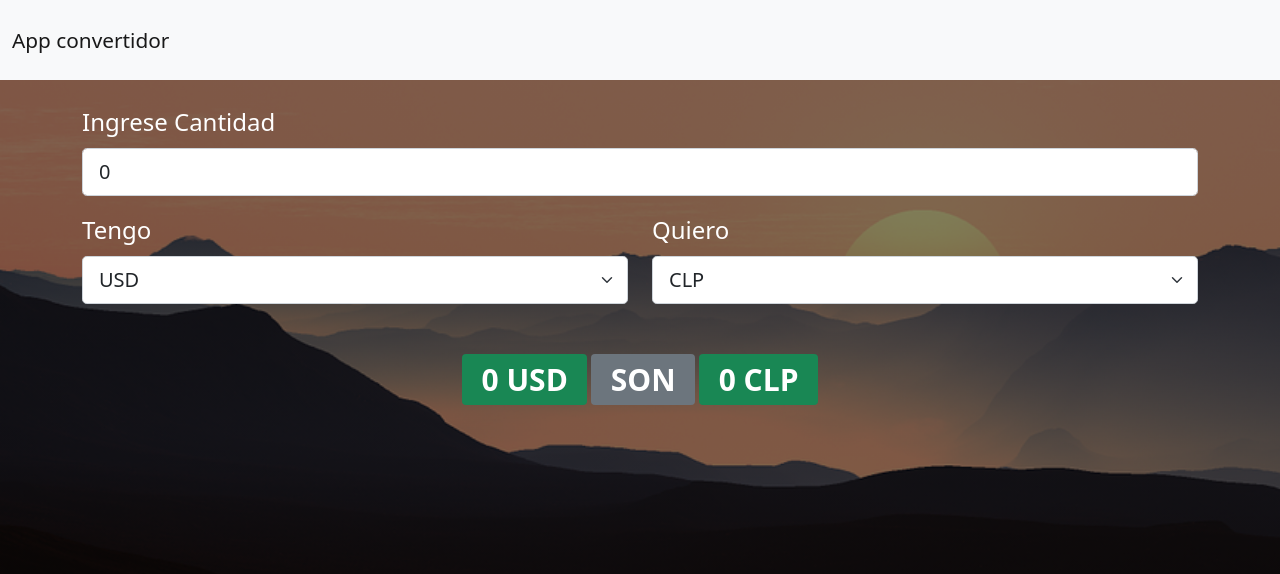
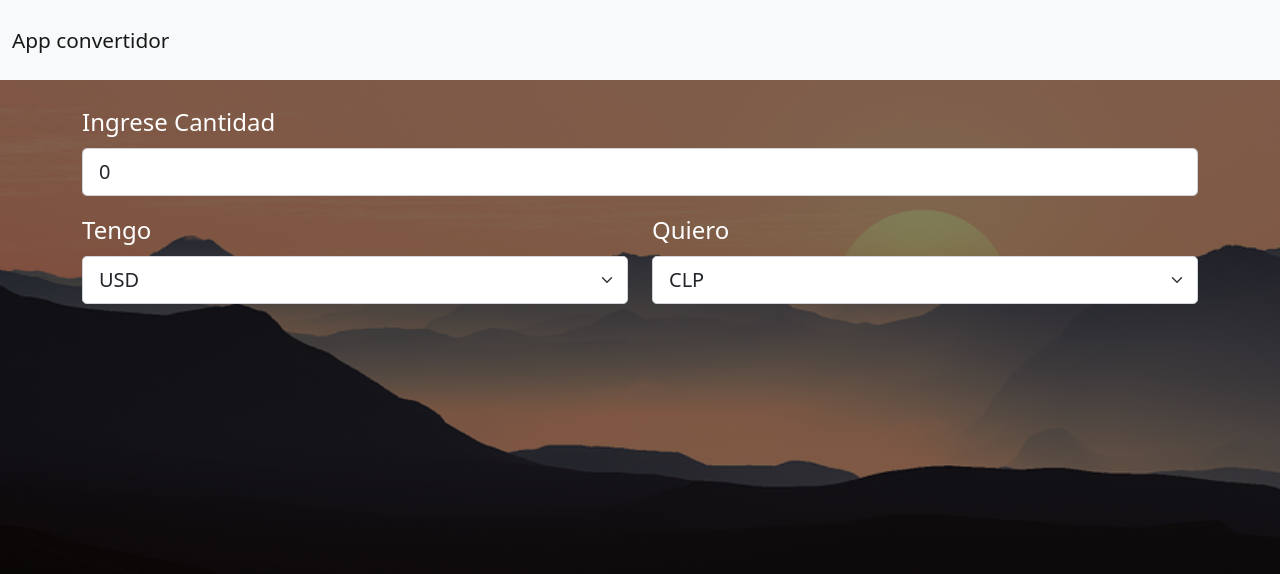
Before and after one commit to renecal/app-convertidor-angular, an Angular app: page / in a window 1280 px wide. Shown: the top 574 px of the page. Built offline with nearby package versions, Linux system fonts and the light colour scheme.

Commit message:
mostrando h5 resultados y redondeando total

```diff
--- a/src/app/components/convertidor/convertidor.component.html
+++ b/src/app/components/convertidor/convertidor.component.html
@@ -41,10 +41,12 @@
     </div>
   </div>
   <div class="row mt-5">
-    <h5 class="text-center">
+    <h5
+    *ngIf="cantidad > 0"
+    class="text-center">
       <span class="badge bg-success">{{ cantidad }} {{ tengo }}</span>
       <span class="badge bg-secondary">SON</span>
-      <span class="badge bg-success">{{ total }} {{ quiero }}</span>
+      <span class="badge bg-success">{{ total | number: '0.02' }} {{ quiero }}</span>
     </h5>
   </div>
 </div>
```
